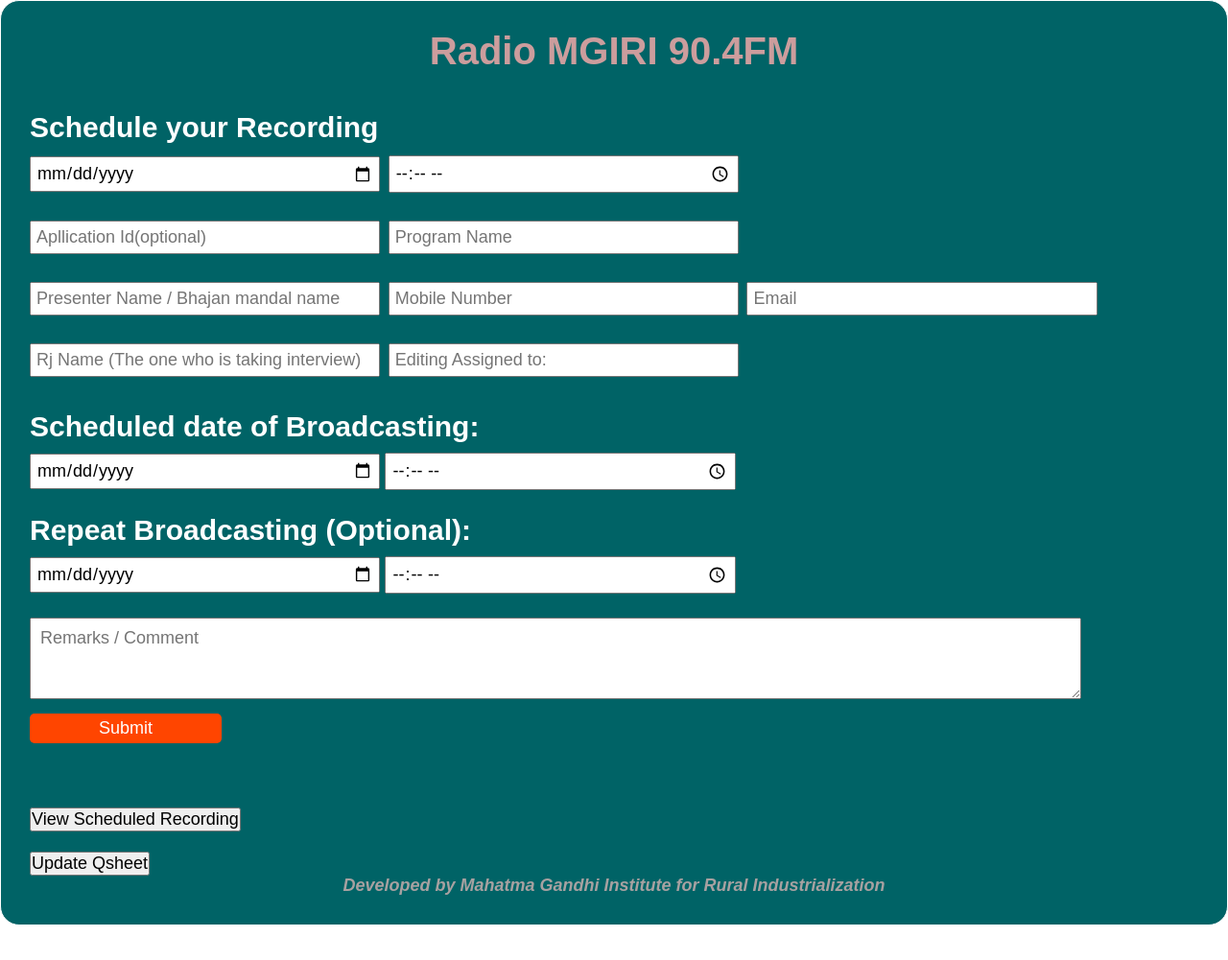
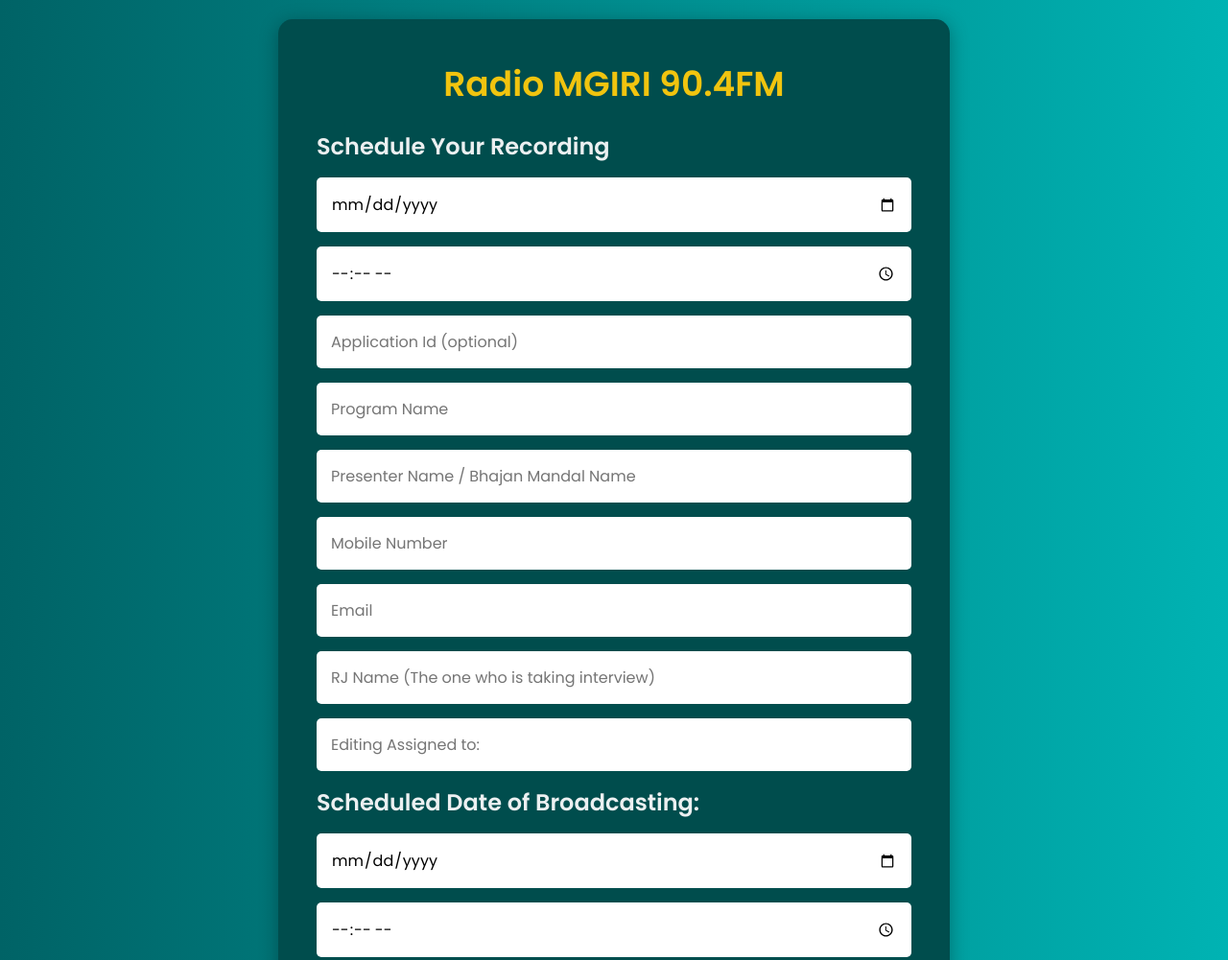
Before and after one commit to MGIRIRadio/office, a plain HTML site: page Recording.html in a window 1280 px wide. Shown: the top 1001 px of the page at 96% size. Before the commit the page ends 965 px from the top, so only its background shows below. Drawn offline with Linux system fonts and the light colour scheme.

Commit message:
Update Recording.html
Revamped ui by lkn

```diff
--- a/Recording.html
+++ b/Recording.html
@@ -3,146 +3,152 @@
 <head>
     <meta charset="UTF-8">
     <meta name="viewport" content="width=device-width, initial-scale=1.0">
-    <title>Recording Schedullers</title>
+    <title>Recording Schedulers</title>
+    <link href="https://fonts.googleapis.com/css2?family=Poppins:wght@300;400;600&display=swap" rel="stylesheet">
     <style>
         * {
             box-sizing: border-box;
+            margin: 0;
             padding: 0;
-				margin: 0;
             font-family: 'Poppins', sans-serif;
-				font-size: 18px;
         }
         body {
-				height:;
-				/*display: flex;*/
+            background: linear-gradient(to right, #006366, #00b3b3);
+            display: flex;
+            justify-content: center;
             align-items: center;
-				justify-content: center;
+            min-height: 100vh;
+            padding: 20px;
+            color: #fff;
         }
         .container {
-				/*width: 500px;*/
-				padding: 30px;
-				border: 1px solid #ffffff;
-				border-radius: 20px;
-				background-color: #006366;
+            background-color: #004d4d;
+            border-radius: 15px;
+            padding: 40px;
+            box-shadow: 0 4px 20px rgba(0, 0, 0, 0.3);
+            width: 700px; /* Fixed width for desktop view */
+            animation: fadeIn 0.5s;
         }
-
-			h3 {
-				margin-bottom: 10px;
-				font-size: 30px;
-				color: white;
-			}
-
         h5 {
             text-align: center;
-				margin-bottom: 40px;
-				font-size: 40px;
-				color: rgb(204, 157, 157);
+            margin-bottom: 20px;
+            font-size: 36px;
+            color: #f1c40f;
         }
-			input {
-				width: 30%;
-				padding: 5px;
-				margin-bottom: 25px;
+        h3 {
+            margin-bottom: 15px;
+            font-size: 24px;
+            color: #ecf0f1;
         }
-			textarea {
-				width: 90%;
-				padding: 10px;
-
+        input, textarea {
+            width: 100%;
+            padding: 15px;
+            margin-bottom: 15px;
+            border: none;
+            border-radius: 5px;
+            transition: background-color 0.3s;
+            font-size: 16px; /* Larger font size */
         }
-			select {
-				margin-bottom: 10px;
+        input:focus, textarea:focus {
+            background-color: #e6f7f7;
+            outline: none;
         }
-
         #submit {
+            background-color: #e67e22;
+            color: white;
             border: none;
-				background-color: orangered;
-				color: white;
-				width: 200px;
-				margin-top: 10px;
+            padding: 15px;
             border-radius: 5px;
+            cursor: pointer;
+            font-size: 18px;
+            transition: background-color 0.3s;
         }
         #submit:hover {
-				background-color: #333333;
+            background-color: #d35400;
         }
         #success-message {
             display: none; /* Initially hidden */
-            background-color: rgb(223, 182, 0);
-			color: rgb(255, 255, 255);
+            background-color: #27ae60;
+            color: #fff;
+            padding: 10px;
+            text-align: center;
+            border-radius: 5px;
+            margin-top: 15px;
+        }
+        .button {
+            background-color: #2980b9;
+            color: white;
             border: none;
-			width: 200px;
+            padding: 15px;
+            border-radius: 5px;
+            cursor: pointer;
+            transition: background-color 0.3s;
+            width: 100%;
             margin-top: 10px;
-			border-radius: 5px;
+            font-size: 16px; /* Consistent font size */
+        }
+        .button:hover {
+            background-color: #3498db;
+        }
+        @keyframes fadeIn {
+            from { opacity: 0; }
+            to { opacity: 1; }
+        }
+        @media (max-width: 800px) {
+            .container {
+                width: 90%; /* Responsive width for smaller screens */
+            }
+        }
     </style>
 </head>
 <body>
 
     <div class="container">
+        <h5>Radio MGIRI 90.4FM</h5>
+        <h3>Schedule Your Recording</h3>
         <form method="post" action="https://script.google.com/macros/s/AKfycbzmmoD4eDWxIJYfLm3d4PJ0q25wos_952sqn4tLQQypsFuSMegdYKHqxmgvLa0qvJd2/exec" name="Recording">
-
-                <h5>Radio MGIRI 90.4FM<h5></h5>
-                <h3>Schedule your Recording<h3>
-
-                <input type="date" id="Recording_date" name="Recording_date">
+            <input type="date" id="Recording_date" name="Recording_date" required>
             <input type="time" id="RecTime" name="RecTime" min="09:00" max="18:00" required>
-
-                <br>
-				<input type="text" name="Application_ID" placeholder="Apllication Id(optional)">
+            <input type="text" name="Application_ID" placeholder="Application Id (optional)">
             <input type="text" name="Program_Name" placeholder="Program Name" required>
-                <br>
-
-                <input type="text" name="Presenter_Name" placeholder="Presenter Name / Bhajan mandal name">
+            <input type="text" name="Presenter_Name" placeholder="Presenter Name / Bhajan Mandal Name">
             <input type="text" name="Number" placeholder="Mobile Number">
-				<input type="email" name="Email" placeholder="Email">
-                <br>
-
-                <input type="text" name="Rj_Name" placeholder="Rj Name (The one who is taking interview)">
-                <input type="text" name="Edditing_Assigned_To" placeholder="Editing Assigned to:">
-                <br>
-                <h3>Scheduled date of Broadcasting:</h3>
-                <input type="date" id="Broadcasting_ON" name="Broadcasting_ON">
-                <input type="time" id="Broad_Time" name="Broad_Time"/>
-                <br>
+            <input type ="email" name="Email" placeholder="Email" required>
+            <input type="text" name="Rj_Name" placeholder="RJ Name (The one who is taking interview)">
+            <input type="text" name="Editing_Assigned_To" placeholder="Editing Assigned to:">
+            <h3>Scheduled Date of Broadcasting:</h3>
+            <input type="date" id="Broadcasting_ON" name="Broadcasting_ON" required>
+            <input type="time" id="Broad_Time" name="Broad_Time" required>
             <h3>Repeat Broadcasting (Optional):</h3>
             <input type="date" id="Repeat_ON" name="Repeat_ON">
-                <input type="time" id="Broad_Repeat_Time" name="Broad_Repeat_Time"/>
+            <input type="time" id="Broad_Repeat_Time" name="Broad_Repeat_Time">
             <textarea name="message" rows="3" placeholder="Remarks / Comment"></textarea>
-				<input type="submit" value="Submit" id="submit"> <div id="success-message">Recording Scheduled. Please check your calender</div>
-
+            <input type="submit" value="Submit" id="submit">
+            <div id="success-message">Recording Scheduled. Please check your calendar</div>
         </form>
-            <br><br><div id="success-message">Form Submitted</div>
-			<button type="button" onclick="window.open('https://docs.google.com/spreadsheets/d/1WMgzesYXdpmRN_-3a7WjhYGZGwa2xPfISnTy8VdcFL8/edit?usp=sharing')">View Scheduled Recording</button>
-			<br>
-			<br>
-			<button type="button" onclick="window.open('https://sites.google.com/view/radiomgirioffice/quotation', '_blank')">Update Qsheet</button>
+        <button type="button" class="button" onclick="window.open('https://docs.google.com/spreadsheets/d/1WMgzesYXdpmRN_-3a7WjhYGZGwa2xPfISnTy8VdcFL8/edit?usp=sharing')">View Scheduled Recording</button>
+        <button type="button" class="button" onclick="window.open('https://mgiriradio.github.io/office/Qsheet.html', '_blank')">Update Qsheet</button>
         <h2 style="text-align: center; font-style: italic; color: rgb(167, 161, 161);">Developed by Mahatma Gandhi Institute for Rural Industrialization</h2>
     </div>
-
-
-
 
     <script>
         const scriptURL = 'https://script.google.com/macros/s/AKfycbzmmoD4eDWxIJYfLm3d4PJ0q25wos_952sqn4tLQQypsFuSMegdYKHqxmgvLa0qvJd2/exec';
         const form = document.forms['Recording'];
         const successMessage = document.getElementById('success-message');
 
-
         form.addEventListener('submit', e => {
             e.preventDefault();  // Prevent default form submission
-
-// Show the loading message
             successMessage.style.display = 'block';
             successMessage.innerText = 'Submitting...'; // Change to loading message
 
             fetch(scriptURL, { method: 'POST', body: new FormData(form) })
                 .then(response => {
                     if (response.ok) {
-            // Show success message
-            successMessage.innerText = 'Recording Scheduled. Please check your calender';
+                        successMessage.innerText = 'Recording Scheduled. Please check your calendar';
                         form.reset();  // Optionally reset the form fields
                     } else {
-            // Show error if the form submission fails
                         successMessage.innerText = 'Failed to submit the form. Please try again.';
                     }
-        // Hide message after 5 seconds
                     setTimeout(() => {
                         successMessage.style.display = 'none';
                     }, 5000);
@@ -150,7 +156,6 @@ fetch(scriptURL, { method: 'POST', body: new FormData(form) })
                 .catch(error => {
                     successMessage.innerText = 'Error! Please try again.';
                     console.error('Error!', error.message);
-        // Hide message after 5 seconds
                     setTimeout(() => {
                         successMessage.style.display = 'none';
                     }, 5000);
```
Lines whose indentation alone changed are shown as unchanged.
